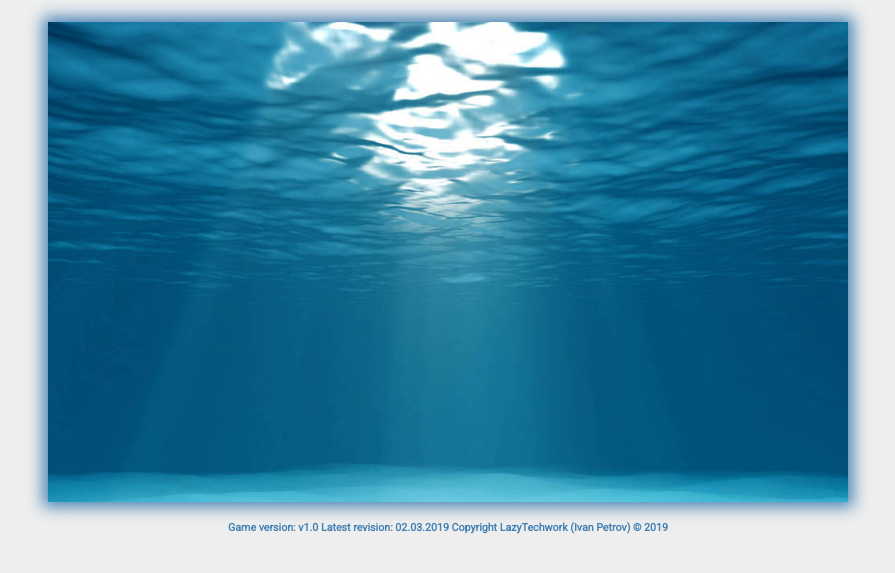
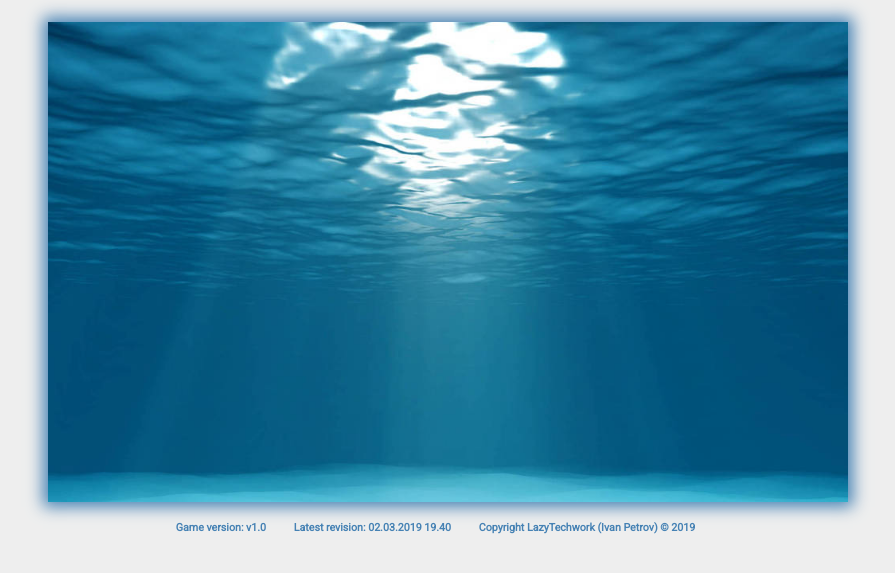
Before and after one commit to LazyTechwork/SeaHuntRemastered, a plain HTML site: page index.html in a window 1280 px wide. Shown: the part 163-736 px from the top of the page, without its empty margins (192-1087 px from the left). Drawn offline with Linux system fonts and the light colour scheme.

Commit message:
Some updates

```diff
--- a/assets/css/styles.css
+++ b/assets/css/styles.css
@@ -1,9 +1,10 @@
 @import url('https://fonts.googleapis.com/css?family=Roboto');
 
 * { margin: 0; padding: 0; box-sizing: border-box; }
+a { color: inherit; text-decoration: none; }
 html, body { height: 100%; font-family: 'Roboto', sans-serif; background: #eee; }
 .page-wrapper { display: flex; flex-direction: column; align-items: center; justify-content: center; min-height: 100%; }
 .page-wrapper .header { margin-bottom: 25px; font-size: 18pt; color: steelblue; }
 .page-wrapper .copyright { margin-top: 15px; font-size: 8pt; color: steelblue; font-weight: bold; text-align: center; }
-.page-wrapper .copyright p { display: inline-block; }
+.page-wrapper .copyright p { display: inline-block; margin-right: 25px; }
 .game-wrapper canvas { box-shadow: 0 0 15px 5px steelblue; width: 800px; height: 480px; background: url("../img/background.jpg") center / cover no-repeat; }
--- a/index.html
+++ b/index.html
@@ -17,8 +17,8 @@
     </div>
     <div class="copyright">
         <p>Game version: v1.0</p>
-        <p>Latest revision: 02.03.2019</p>
-        <p>Copyright LazyTechwork (Ivan Petrov) &copy; 2019</p>
+        <p>Latest revision: 02.03.2019 19.40</p>
+        <p>Copyright <a href="//github.com/LazyTechwork">LazyTechwork (Ivan Petrov)</a> &copy; 2019</p>
     </div>
 </div>
 <script src="assets/js/jquery.js"></script>
```
